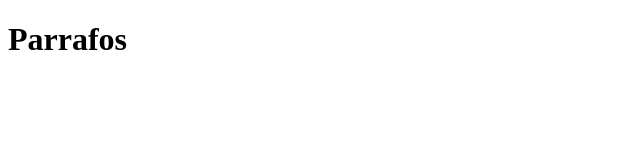
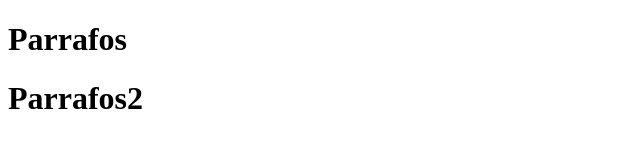
Before and after one commit to ecmgituser/proyectob, a plain HTML site: page parrafos.html in a window 1280 px wide. Shown: the whole page, without its empty margins (0-640 px from the left). Drawn offline with Linux system fonts and the light colour scheme.

Commit message:
parrafos

```diff
--- a/parrafos.html
+++ b/parrafos.html
@@ -5,5 +5,7 @@
 </head>
 <body>
     <h1>Parrafos</h1>
+
+    <h1>Parrafos2</h1>
 </body>
 </html>
```
